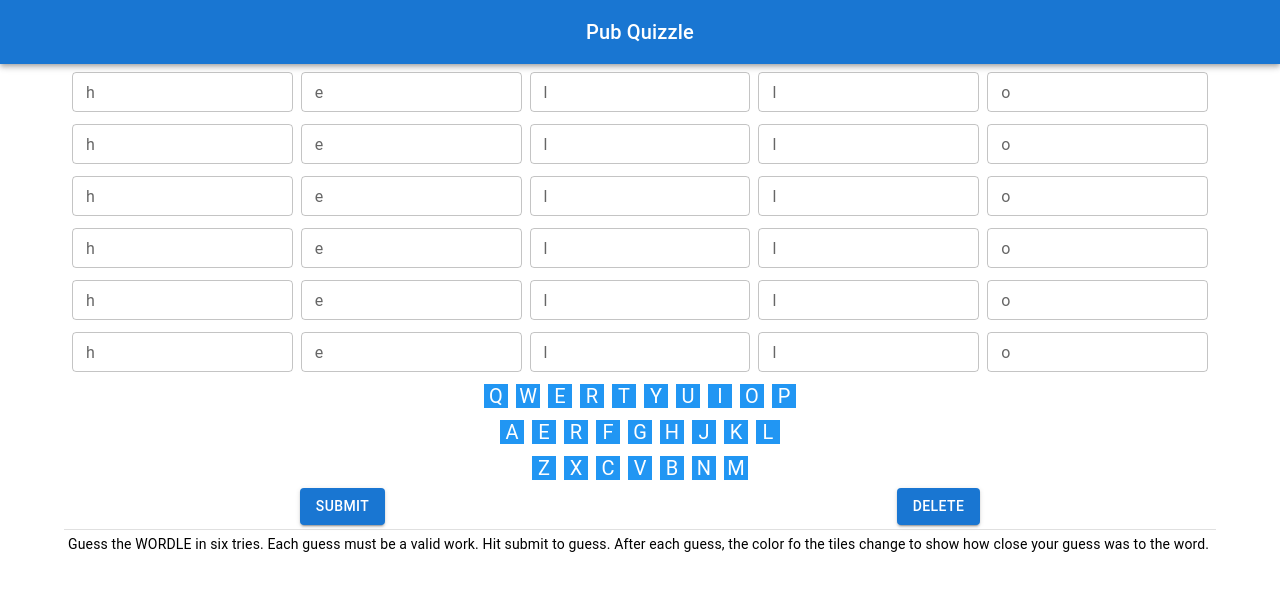
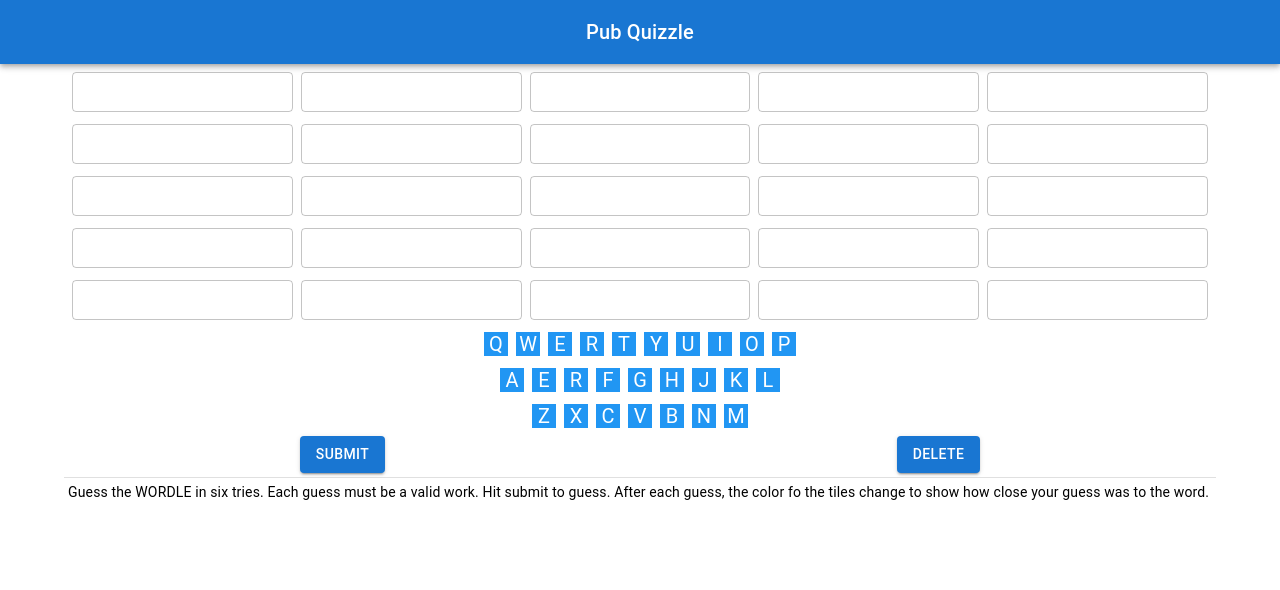
Before and after one commit to lchapmb/pub-quizle, a React (Create React App) app: page / in a window 1280 px wide. Shown: the top 590 px of the page. Built offline with nearby package versions, Linux system fonts and the light colour scheme.

Commit message:
adds some states for answer and grid

```diff
--- a/src/components/WordleBoxes.tsx
+++ b/src/components/WordleBoxes.tsx
@@ -1,3 +1,9 @@
+// react import
+import { useEffect, useState } from "react";
+
+// controller import
+import { QuizzleController } from "../controllers/Quizzle.Controller";
+
 // imports for MUI
 import { Container, Box, TextField } from "@mui/material";
 
@@ -7,9 +13,22 @@ export default function WordleBoxes() {
   const guesses = "abcdef";
   const guessesArr = guesses.split("");
 
+  const [targetWord, setTargetWord] = useState("");
+  const [displayGrid, setDisplayGrid] = useState(
+    [0, 1, 2, 3, 4].map(() => [0, 1, 2, 3, 4].map(() => ""))
+  );
+
+  useEffect(() => {
+    QuizzleController.generateQuizzleWord().then((word) => {
+      setTargetWord(word);
+      return;
+    });
+    console.log(targetWord);
+  }, []);
+
   return (
     <Container>
-      {guessesArr.map((guess) => (
+      {displayGrid.map((row, index) => (
         <Box
           component="form"
           sx={{
@@ -18,19 +37,20 @@ export default function WordleBoxes() {
           }}
           noValidate
           autoComplete="off"
-          key={guess}
+          key={index}
         >
-          {wordArr.map((letter, index) => (
+          {row.map((letter: string, index: number) => (
             <TextField
               id="outlined-basic"
               variant="outlined"
-              label={letter}
               sx={{
                 m: 0.5,
               }}
               size="small"
               key={index}
-            />
+            >
+              {letter}
+            </TextField>
           ))}
         </Box>
       ))}
```
